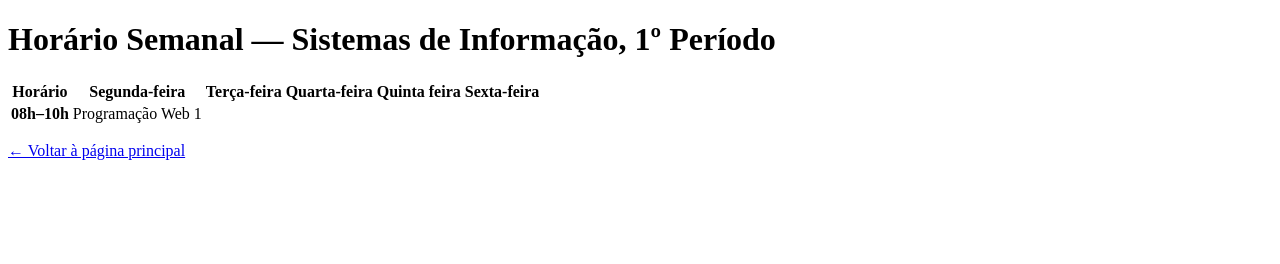
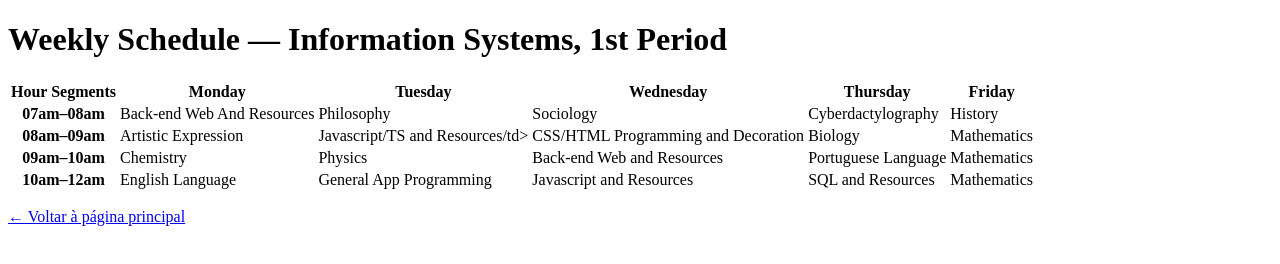
Before and after one commit to kysm1if/kysm1if.github.io, a plain HTML site: page cap04/atv01.html in a window 1280 px wide. Drawn offline with Linux system fonts and the light colour scheme.

Commit message:
added full weekly schedule

```diff
--- a/cap04/atv01.html
+++ b/cap04/atv01.html
@@ -2,26 +2,56 @@
 <html lang="pt-BR">
 <head>
   <meta charset="UTF-8">
-  <title>Horário Semanal — Cap. 4 / Ativ. 1</title>
+  <title>Weekly Schedule — Ch. 4 / Practice. 1</title>
 </head>
 <body>
-  <h1>Horário Semanal — Sistemas de Informação, 1º Período</h1>
+  <h1>Weekly Schedule — Information Systems, 1st Period</h1>
 
   <table>
     <tr>
 
-      <th>Horário</th>
-      <th>Segunda-feira</th>
-      <th>Terça-feira</th>
-      <th>Quarta-feira</th>
-      <th>Quinta feira</th>
-      <th>Sexta-feira</th>
+      <th>Hour Segments</th>
+      <th>Monday</th>
+      <th>Tuesday</th>
+      <th>Wednesday</th>
+      <th>Thursday</th>
+      <th>Friday</th>
+    </tr>
 
+    <tr>
+      <th>07am–08am</th>
+      <td>Back-end Web And Resources</td>
+      <td>Philosophy</td>
+      <td>Sociology</td>
+      <td>Cyberdactylography</td>
+      <td>History</td>
     </tr>
+
     <tr>
-      <th>08h–10h</th>
-      <td>Programação Web 1</td>
-      <!-- complete as demais células -->
+      <th>08am–09am</th>
+      <td>Artistic Expression</td>
+      <td>Javascript/TS and Resources/td>
+      <td>CSS/HTML Programming and Decoration</td>
+      <td>Biology</td>
+      <td>Mathematics</td>
+    </tr>
+
+    <tr>
+      <th>09am–10am</th>
+      <td>Chemistry</td>
+      <td>Physics</td>
+      <td>Back-end Web and Resources</td>
+      <td>Portuguese Language</td>
+      <td>Mathematics</td>
+    </tr>
+
+    <tr>
+      <th>10am–12am</th>
+      <td>English Language</td>
+      <td>General App Programming</td>
+      <td>Javascript and Resources</td>
+      <td>SQL and Resources</td>
+      <td>Mathematics</td>
     </tr>
     <!-- adicione as demais linhas -->
   </table>
```
